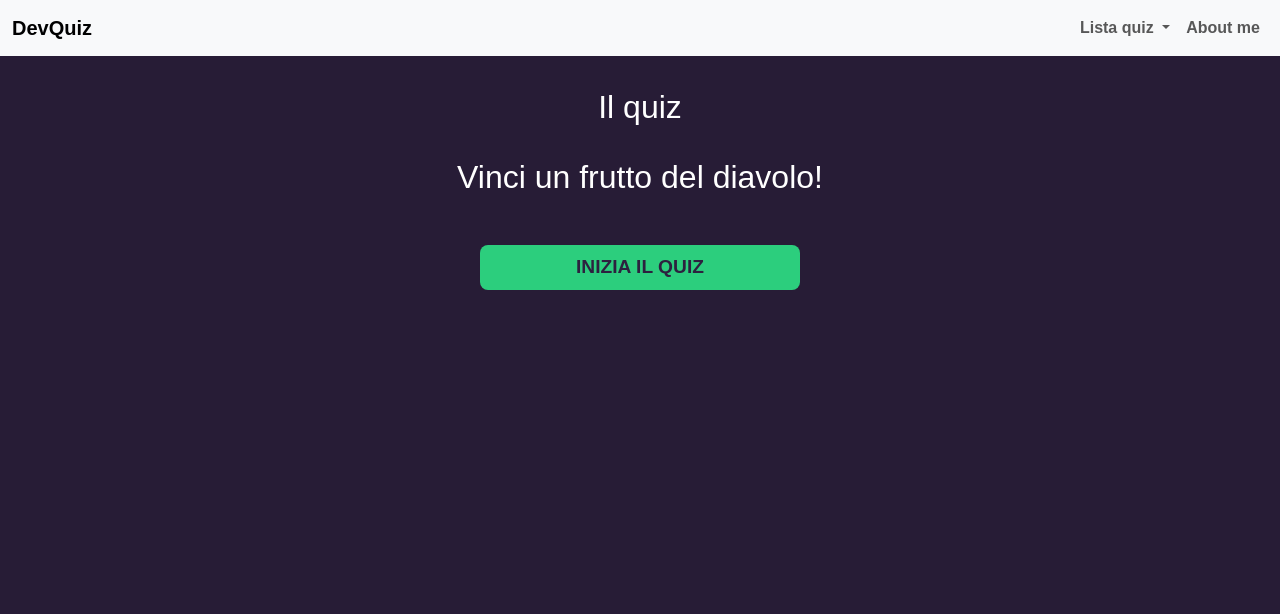
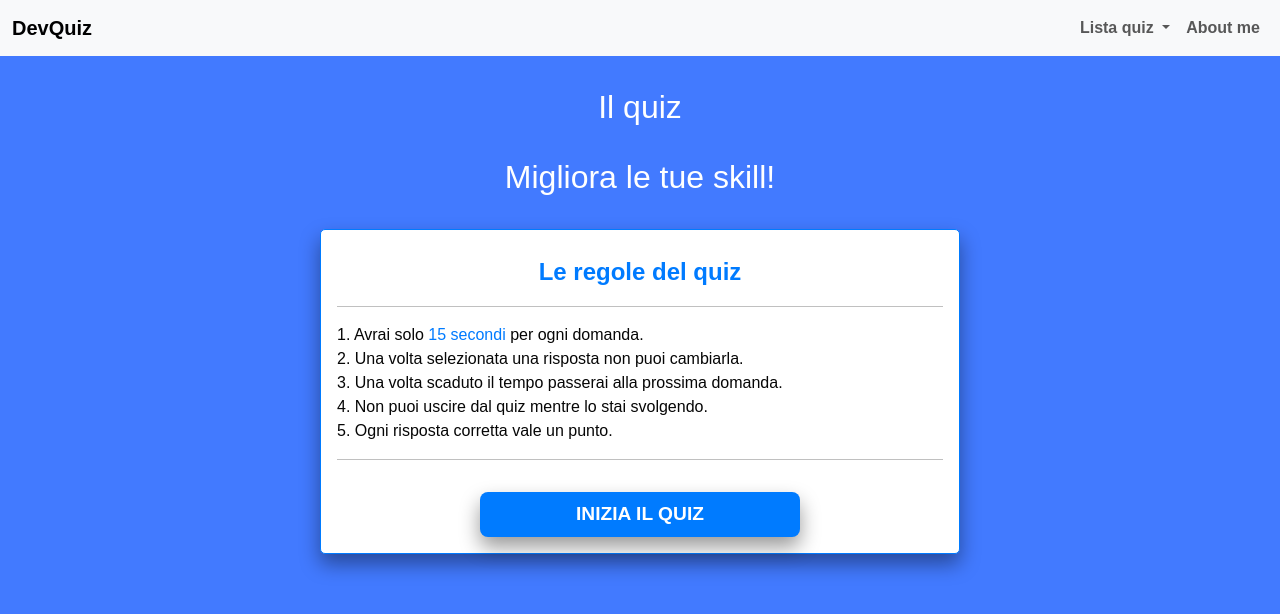
Before and after one commit to Thomas-Basadonne/Thomas-Basadonne.github.io, a Vue app: page /quiz-memento in a window 1280 px wide. Shown: the top 614 px of the page. Built offline with nearby package versions, Linux system fonts and the light colour scheme.

Commit message:
edit quiz style

```diff
--- a/src/assets/style.scss
+++ b/src/assets/style.scss
@@ -1,26 +1,30 @@
 // Variabili
 $font-family: "Montserrat", sans-serif;
-$primary-bg-color: #271c36;
+$primary-bg-color: #427aff;
 $white-color: #fff;
-$quiz-bg-color: #382a4b;
-$quiz-option-bg: #271c36;
-$quiz-option-hover-bg: #2d213f;
-$correct-option-bg: #2cce7d;
-$wrong-option-bg: #ff5a5f;
+$dark-color: #060606;
+$quiz-bg-color: #f0f8ff;
+$quiz-option-bg: #82a3f1;
+$quiz-option-hover-bg: #427aff;
+$correct-option-bg: #00ff2a;
+$wrong-option-bg: #f73d44;
 $disabled-option-opacity: 0.5;
-$button-bg-color: #2cce7d;
-$button-text-color: #2d213f;
+$button-bg-color: #007bff;
+$button-text-color: #fff;
 
 // Mixin per la selezione dell'opzione
 @mixin option($bg-color) {
   padding: 1rem;
   display: block;
+  color: $dark-color;
+  font-weight: 600;
   background-color: $bg-color;
   margin-bottom: 0.5rem;
   border-radius: 0.5rem;
   cursor: pointer;
   &:hover {
     background-color: $quiz-option-hover-bg;
+    color: $white-color;
   }
   &:last-of-type {
     margin-bottom: 0;
@@ -79,19 +83,36 @@ h1 {
   padding: 1rem;
   width: 100%;
   max-width: 640px;
+  border-radius: 5px;
 }
 
 .quiz-info {
   display: flex;
+  align-items: baseline;
   justify-content: space-between;
   margin-bottom: 1rem;
+  color: $dark-color;
+  font-size: 1.25rem;
   .question {
-    color: #8f8f8f;
-    font-size: 1.25rem;
+    font-size: larger;
+    font-weight: 600;
   }
   .score {
+    margin-left: auto;
+    margin-right: 1rem;
+    padding: 0.5rem 0.3rem;
+    border-radius: 8px;
     color: $white-color;
-    font-size: 1.25rem;
+    background-color: $primary-bg-color;
+  }
+  .timer {
+    background-color: $wrong-option-bg;
+    color: $white-color;
+    width: 2.4rem; /* Larghezza uguale all'altezza */
+    height: 2.4rem; /* Larghezza uguale all'altezza */
+    line-height: 2.4rem;
+    text-align: center;
+    border-radius: 50%;
   }
 }
 
@@ -126,6 +147,7 @@ button,
   font-size: 1.2rem;
   border-radius: 0.5rem;
   margin-top: 1rem;
+  box-shadow: 0 10px 20px rgba(0, 0, 0, 0.4);
   &:disabled {
     opacity: $disabled-option-opacity;
   }
--- a/src/components/Quiz.vue
+++ b/src/components/Quiz.vue
@@ -1,5 +1,5 @@
 <script setup>
-import { ref, computed, defineProps } from "vue";
+import { ref, computed } from "vue";
 
 const { questions: initialQuestions } = defineProps(["questions"]);
 
@@ -85,19 +85,40 @@ const NextQuestion = () => {
 <template>
   <main class="app">
     <h1>Il quiz</h1>
-    <h2>Vinci un frutto del diavolo!</h2>
+    <h2>Migliora le tue skill!</h2>
 
     <!-- Passaggio iniziale: Mostra solo se il quiz non è ancora iniziato -->
-    <section class="quiz-initial" v-if="!quizStarted && !quizCompleted">
+    <section class="info-box" v-if="!quizStarted && !quizCompleted">
+      <div class="info-title text-center fs-4 my-2 fw-bold">
+        <span>Le regole del quiz</span>
+      </div>
+      <hr />
+      <div class="info-list">
+        <div class="info">
+          1. Avrai solo <span>15 secondi</span> per ogni domanda.
+        </div>
+        <div class="info">
+          2. Una volta selezionata una risposta non puoi cambiarla.
+        </div>
+        <div class="info">
+          3. Una volta scaduto il tempo passerai alla prossima domanda.
+        </div>
+        <div class="info">
+          4. Non puoi uscire dal quiz mentre lo stai svolgendo.
+        </div>
+        <div class="info">5. Ogni risposta corretta vale un punto.</div>
+      </div>
+      <hr />
+      <div class="start-btn text-center">
         <button @click="startQuiz">Inizia il quiz</button>
+      </div>
     </section>
+
     <!-- Se il quiz non è completato, visualizza la domanda corrente -->
     <section class="quiz" v-if="quizStarted && !quizCompleted">
       <div class="quiz-info">
         <span class="question">{{ getCurrentQuestion.question }}</span>
-        <span class="score"
-          >Punteggio {{ score }} / {{ questions.length }}</span
-        >
+        <span class="score">{{ score }} / {{ questions.length }}</span>
         <div class="timer">{{ timeLeft }}s</div>
       </div>
 
@@ -112,8 +133,7 @@ const NextQuestion = () => {
                 ? 'correct'
                 : 'wrong'
               : ''
-          }
-                            ${
+          }${
             getCurrentQuestion.selected != null &&
             index != getCurrentQuestion.selected
               ? 'disabled'
@@ -151,3 +171,21 @@ const NextQuestion = () => {
     </section>
   </main>
 </template>
+
+<style lang="scss" scoped>
+.info-box {
+  padding: 1rem;
+  width: 100%;
+  max-width: 640px;
+  background-color: #fff;
+  color: #060606;
+  border: 1px solid #007bff;
+  border-radius: 5px;
+  transition: all 0.3s ease;
+  box-shadow: 0 10px 20px rgba(0, 0, 0, 0.4);
+
+  span {
+    color: #007bff;
+  }
+}
+</style>
```
Also changed, not shown: src/main.js (+5 -5 lines). Lines whose indentation alone changed are shown as unchanged.
